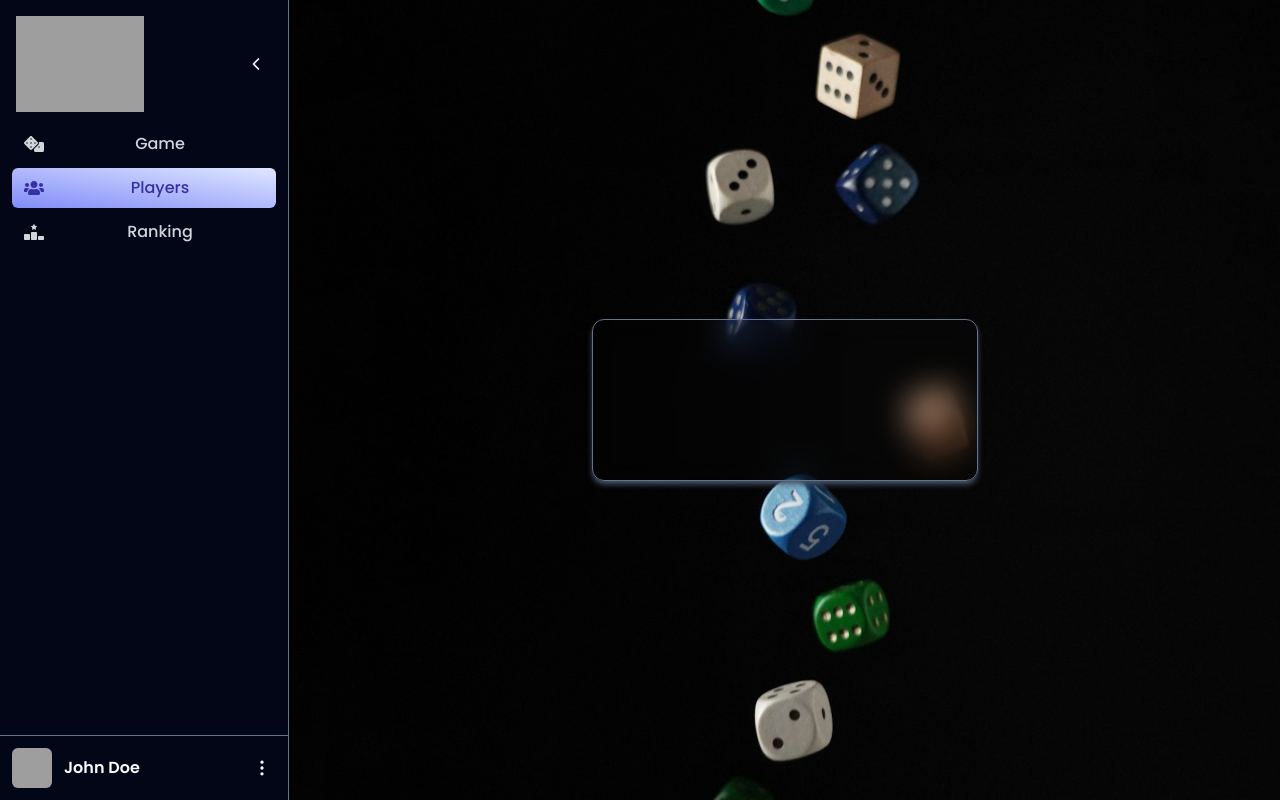
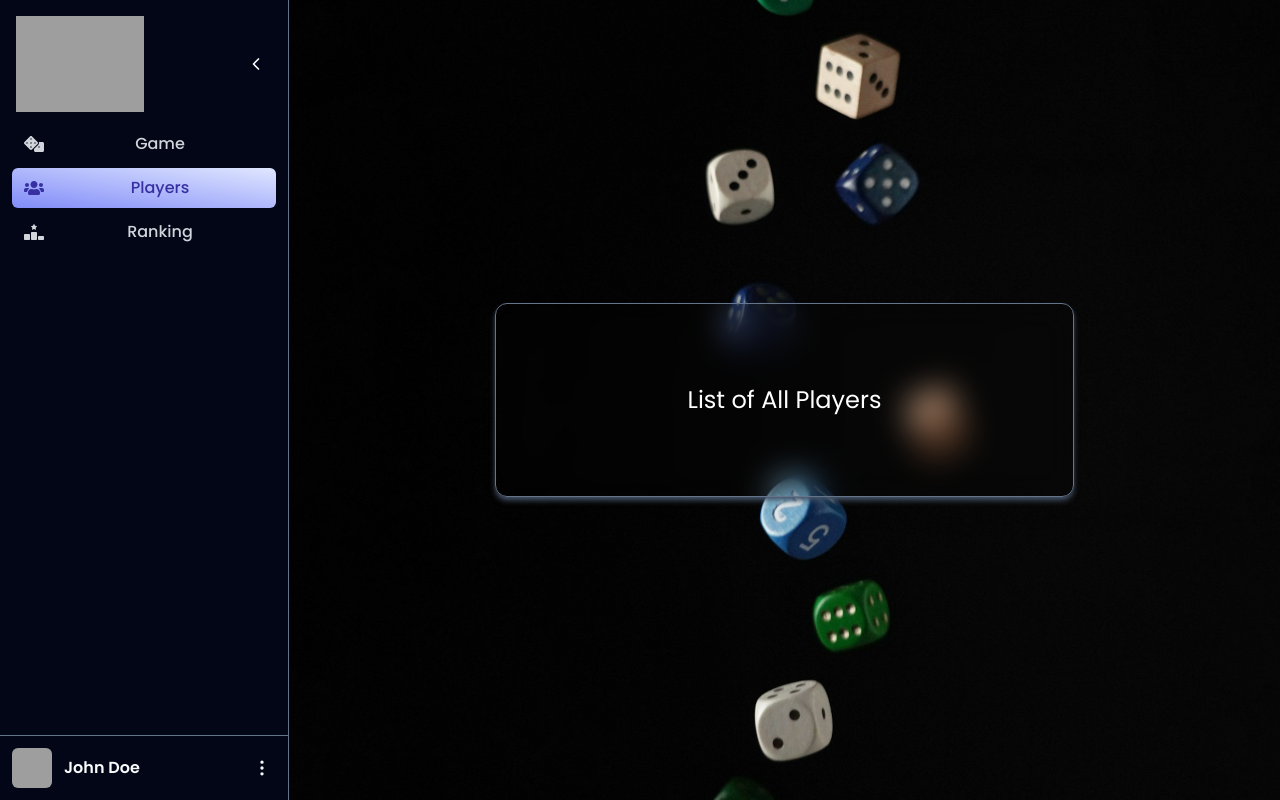
Before and after one commit to ClaudioMartinH/6-Claudio-Martin-Andrea-Rethy, a React (Vite) app in the folder client/: page /home in a window 1280 px wide. Both pictures are taken after a click on the item "Players". Built offline with nearby package versions, Linux system fonts and the light colour scheme; grey boxes are pictures that could not be loaded.

Commit message:
Create Players and add to MainPage

```diff
--- /dev/null
+++ b/client/src/components/Players.tsx
@@ -0,0 +1,7 @@
+// Manage API call to get all players
+
+export const Players = () => {
+  return (
+    <div className="text-white text-2xl">List of All Players</div>
+  )
+}
--- a/client/src/screens/MainPage.tsx
+++ b/client/src/screens/MainPage.tsx
@@ -1,6 +1,7 @@
 import Sidebar, { SidebarItem } from '../components/SideBar';
 import dice from '../assets/dice.jpg'
 import RollDice from '../components/RollDice';
+import { Players } from '../components/Players';
 import { FaDice, FaUsers } from "react-icons/fa";
 import { FaRankingStar } from "react-icons/fa6";
 import { useState } from 'react';
@@ -18,6 +19,7 @@ const MainPage: React.FC = () => {
         </Sidebar>
         <div className='py-20 px-48 rounded-xl border border-slate-500 backdrop-blur-lg shadow-md shadow-slate-600'>
             {view === 0 && <RollDice />}
+            {view === 1 && <Players />}
         </div>
         <div></div>
     </section>
```
